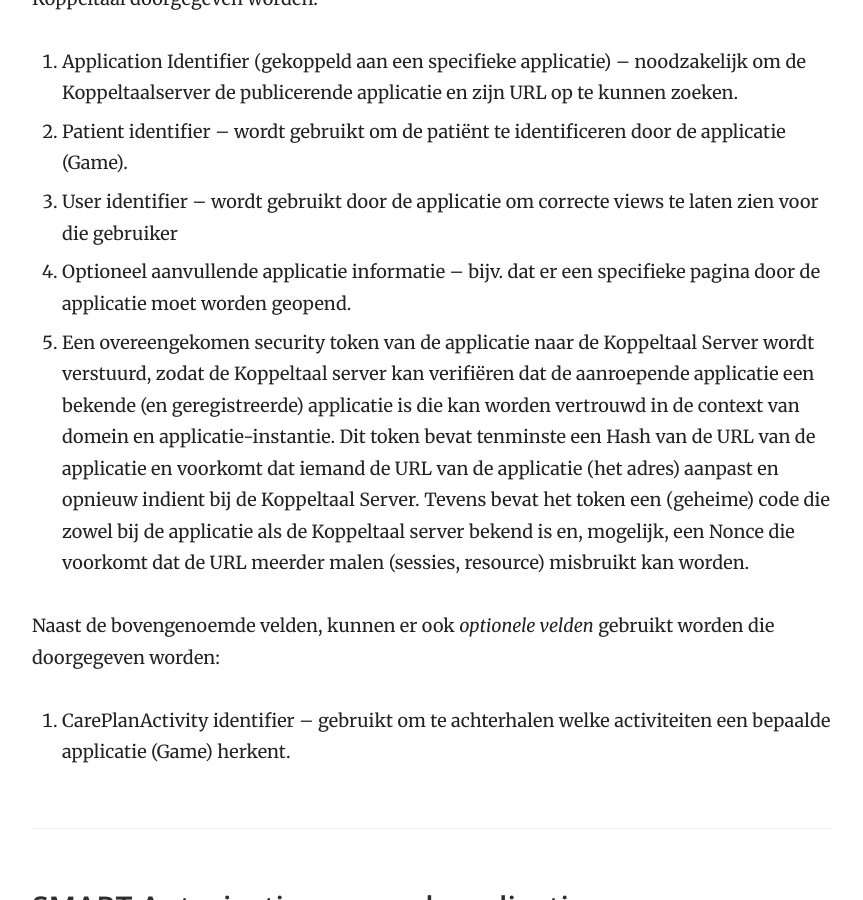
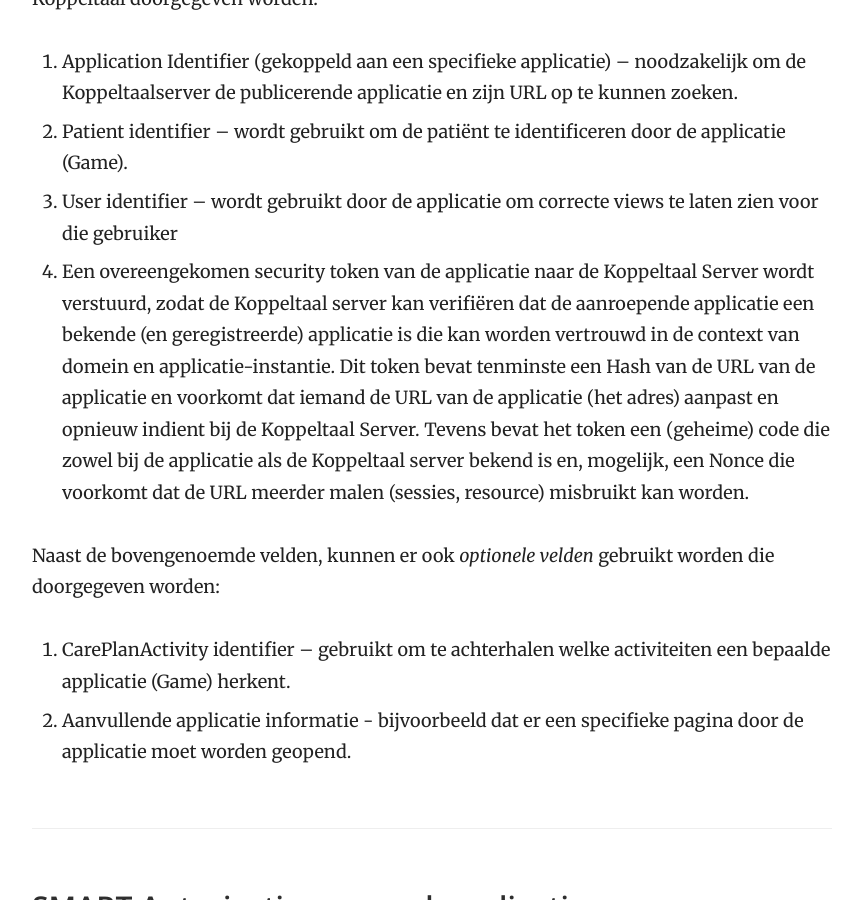
Before and after one commit to Koppeltaal/Koppeltaal-Documentation, a Jekyll site: the page built from technologie-architectuur.md, in a window 1280 px wide and 900 px high, scrolled down 23560 px. Shown: the whole window, without its empty margins (358-1221 px from the left). Built offline with Jekyll 4.4.1, drawn with Linux system fonts in a browser that asks for light colours.

Commit message:
GitBook: [master] 2 pages modified

```diff
--- a/technologie-architectuur.md
+++ b/technologie-architectuur.md
@@ -552,14 +552,12 @@ Wanneer de gebruiker de applicatie URL opent, moeten de volgende gegevens aan Ko
 1. Application Identifier \(gekoppeld aan een specifieke applicatie\) – noodzakelijk om de Koppeltaalserver de publicerende applicatie en zijn URL op te kunnen zoeken.
 2. Patient identifier – wordt gebruikt om de patiënt te identificeren door de applicatie \(Game\).
 3. User identifier – wordt gebruikt door de applicatie om correcte views te laten zien voor die gebruiker
-4. Optioneel aanvullende applicatie informatie – bijv. dat er een specifieke pagina door de applicatie moet worden geopend.
-5. Een overeengekomen security token van de applicatie naar de Koppeltaal Server wordt verstuurd, zodat de Koppeltaal server kan verifiëren dat de aanroepende applicatie een bekende \(en geregistreerde\) applicatie is die kan worden vertrouwd in de context van domein en applicatie-instantie. Dit token bevat tenminste een Hash van de URL van de applicatie en voorkomt dat iemand de URL van de applicatie \(het adres\) aanpast en opnieuw indient bij de Koppeltaal Server. Tevens bevat het token een \(geheime\) code die zowel bij de applicatie als de Koppeltaal server bekend is en, mogelijk, een Nonce die voorkomt dat de URL meerder malen \(sessies, resource\) misbruikt kan worden.
+4. Een overeengekomen security token van de applicatie naar de Koppeltaal Server wordt verstuurd, zodat de Koppeltaal server kan verifiëren dat de aanroepende applicatie een bekende \(en geregistreerde\) applicatie is die kan worden vertrouwd in de context van domein en applicatie-instantie. Dit token bevat tenminste een Hash van de URL van de applicatie en voorkomt dat iemand de URL van de applicatie \(het adres\) aanpast en opnieuw indient bij de Koppeltaal Server. Tevens bevat het token een \(geheime\) code die zowel bij de applicatie als de Koppeltaal server bekend is en, mogelijk, een Nonce die voorkomt dat de URL meerder malen \(sessies, resource\) misbruikt kan worden.
 
 Naast de bovengenoemde velden, kunnen er ook _optionele velden_ gebruikt worden die doorgegeven worden:
 
 1. CarePlanActivity identifier – gebruikt om te achterhalen welke activiteiten een bepaalde applicatie \(Game\) herkent.
-
-
+2. Aanvullende applicatie informatie - bijvoorbeeld dat er een specifieke pagina door de applicatie moet worden geopend.
 
 ### SMART Autorisatie voor webapplicaties
 
```
Also changed, not shown: woordenlijst.md (+0 -4 lines).
